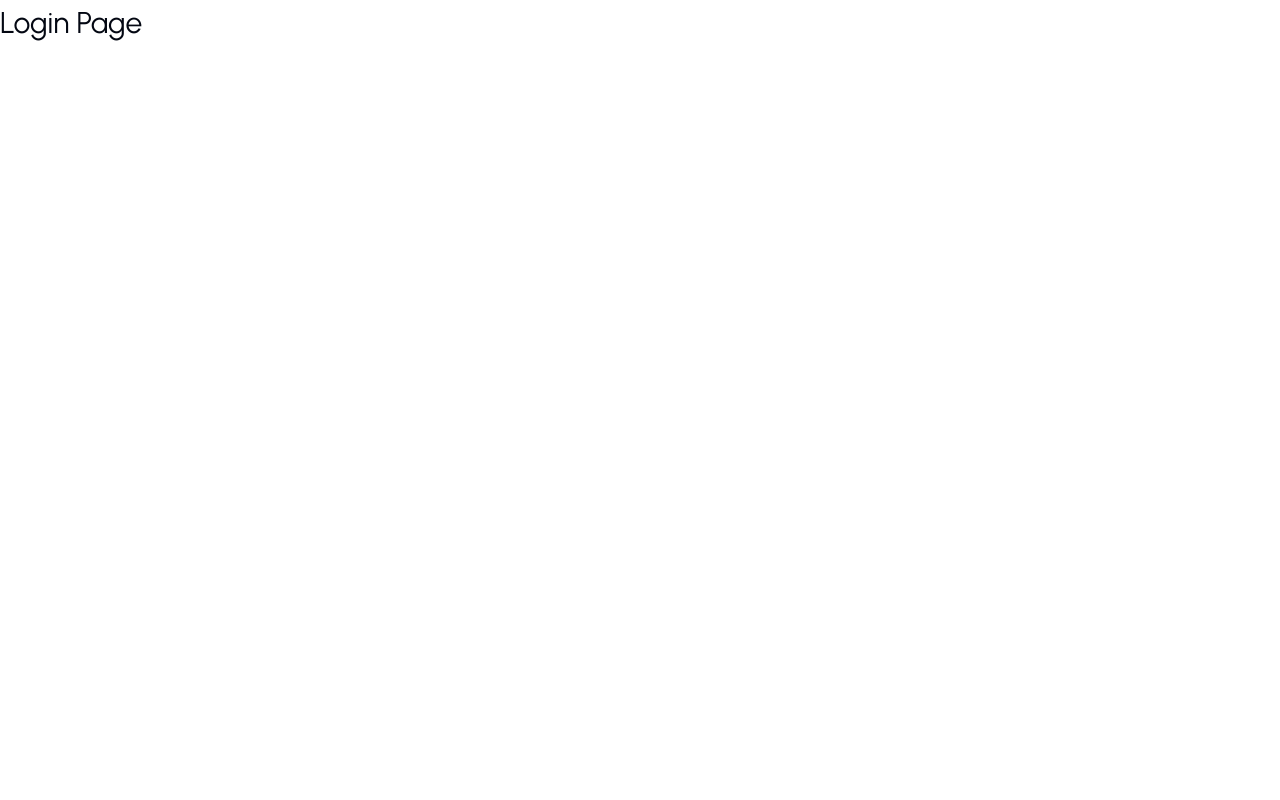
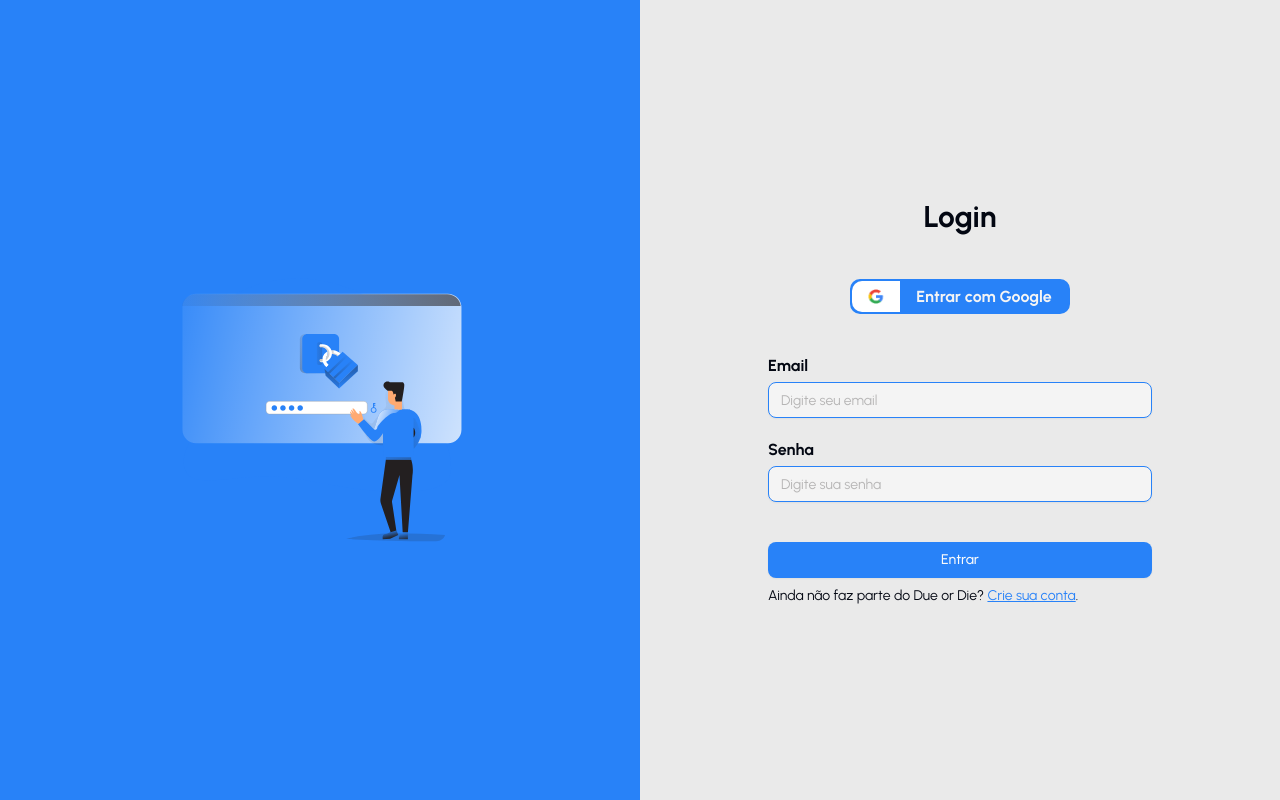
Before and after one commit to Talyslan/due-or-die, a Next.js app in the folder frontend/: page /login in a window 1280 px wide. Built offline with nearby package versions, Linux system fonts and the light colour scheme.

Commit message:
feat (frontend): adicionado estilização da página de login

```diff
--- a/frontend/src/app/(auth)/login/page.tsx
+++ b/frontend/src/app/(auth)/login/page.tsx
@@ -1,3 +1,66 @@
+import Image from 'next/image';
+import { Button, Input, LoginSVG } from '@/components';
+import Link from 'next/link';
+
 export default function Login() {
-    return <h1>Login Page</h1>;
+    return (
+        <main className="flex h-screen w-full">
+            <div className="bg-main-color-200 w-1/2 flex items-center justify-center">
+                <LoginSVG className="transform scale-60" />
+            </div>
+
+            <form className="bg-white-200 w-1/2 flex flex-col items-center justify-center gap-10">
+                <h1 className="font-bold">Login</h1>
+
+                <div className="flex items-center rounded-lg border-2 border-main-color-200 bg-main-color-200 cursor-pointer hover:bg-main-color-200/90 transition-colors">
+                    <div className="bg-white p-2 rounded-l-lg flex items-center justify-center">
+                        <Image
+                            src="/google-logo.png"
+                            alt="Logo do Google"
+                            width={32}
+                            height={32}
+                            className="block"
+                        />
+                    </div>
+
+                    <span className="text-white-100 font-bold px-4">
+                        Entrar com Google
+                    </span>
+                </div>
+
+                <div className="flex w-full max-w-sm flex-col gap-5">
+                    <label htmlFor="email" className="flex flex-col gap-1">
+                        <span className="font-bold">Email</span>
+                        <Input
+                            id="email"
+                            placeholder="Digite seu email"
+                            className="placeholder:text-gray-100"
+                        />
+                    </label>
+                    <label htmlFor="password" className="flex flex-col gap-1">
+                        <span className="font-bold">Senha</span>
+                        <Input
+                            id="password"
+                            placeholder="Digite sua senha"
+                            className="placeholder:text-gray-100"
+                        />
+                    </label>
+                </div>
+
+                <div className="flex flex-col gap-2 w-full max-w-sm">
+                    <Button className="w-full">Entrar</Button>
+                    <span className="text-sm">
+                        Ainda não faz parte do Due or Die?{' '}
+                        <Link
+                            href={'/register'}
+                            className="text-main-color-200 underline"
+                        >
+                            Crie sua conta
+                        </Link>
+                        .
+                    </span>
+                </div>
+            </form>
+        </main>
+    );
 }
--- a/frontend/src/components/assets/svgs/login-svg/index.tsx
+++ b/frontend/src/components/assets/svgs/login-svg/index.tsx
@@ -1,4 +1,6 @@
-export function LoginSVG() {
+import { IProps } from '../types';
+
+export function LoginSVG({ className }: IProps) {
     return (
         <svg
             width="500"
@@ -6,6 +8,7 @@ export function LoginSVG() {
             viewBox="0 0 500 500"
             fill="none"
             xmlns="http://www.w3.org/2000/svg"
+            className={className}
         >
             <path
                 d="M485.76 95.61V299.45C485.79 311.89 475.73 322 463.29 322.04H43.33C30.86 322.04 20.74 311.95 20.74 299.48V95.61C20.76 83.14 30.86 73.03 43.33 73.02H463.18C474.53 73.02 484.11 81.45 485.57 92.7C485.7 93.67 485.76 94.64 485.76 95.61Z"
@@ -43,8 +46,8 @@ export function LoginSVG() {
                 d="M323.12 252.28H165.95C162.741 252.28 160.14 254.881 160.14 258.09V267.65C160.14 270.859 162.741 273.46 165.95 273.46H323.12C326.329 273.46 328.93 270.859 328.93 267.65V258.09C328.93 254.881 326.329 252.28 323.12 252.28Z"
                 fill="white"
                 stroke="#A0A0A0"
-                stroke-width="0.65"
-                stroke-miterlimit="10"
+                strokeWidth="0.65"
+                strokeMiterlimit="10"
             />
             <path
                 d="M340.33 261.89V259.45H342.25V257.88H340.33V256.71H342.25V255.14H338.4V261.89C335.79 262.42 334.11 264.97 334.64 267.58C335.17 270.19 337.72 271.87 340.33 271.34C342.94 270.81 344.62 268.26 344.09 265.65C343.7 263.76 342.22 262.28 340.33 261.89ZM339.37 269.96C337.52 269.96 336.01 268.47 336.01 266.61C336.01 264.75 337.5 263.25 339.36 263.25C341.22 263.25 342.72 264.74 342.72 266.6C342.72 268.45 341.22 269.95 339.37 269.96Z"
@@ -200,8 +203,8 @@ export function LoginSVG() {
                     y2="280.74"
                     gradientUnits="userSpaceOnUse"
                 >
-                    <stop stop-color="white" stop-opacity="0" />
-                    <stop offset="1" stop-color="white" />
+                    <stop stopColor="white" stopOpacity="0" />
+                    <stop offset="1" stopColor="white" />
                 </linearGradient>
                 <linearGradient
                     id="paint1_linear_4_207"
@@ -211,8 +214,8 @@ export function LoginSVG() {
                     y2="72.54"
                     gradientUnits="userSpaceOnUse"
                 >
-                    <stop stop-color="#231F20" stop-opacity="0" />
-                    <stop offset="1" stop-color="#231F20" />
+                    <stop stopColor="#231F20" stopOpacity="0" />
+                    <stop offset="1" stopColor="#231F20" />
                 </linearGradient>
                 <linearGradient
                     id="paint2_linear_4_207"
@@ -222,33 +225,33 @@ export function LoginSVG() {
                     y2="421.64"
                     gradientUnits="userSpaceOnUse"
                 >
-                    <stop stop-opacity="0" />
+                    <stop stopOpacity="0" />
                     <stop
                         offset="0.02"
-                        stop-color="#030304"
-                        stop-opacity="0.04"
+                        stopColor="#030304"
+                        stopOpacity="0.04"
                     />
                     <stop
                         offset="0.18"
-                        stop-color="#181821"
-                        stop-opacity="0.39"
+                        stopColor="#181821"
+                        stopOpacity="0.39"
                     />
                     <stop
                         offset="0.35"
-                        stop-color="#292839"
-                        stop-opacity="0.66"
+                        stopColor="#292839"
+                        stopOpacity="0.66"
                     />
                     <stop
                         offset="0.53"
-                        stop-color="#363449"
-                        stop-opacity="0.85"
+                        stopColor="#363449"
+                        stopOpacity="0.85"
                     />
                     <stop
                         offset="0.73"
-                        stop-color="#3D3B53"
-                        stop-opacity="0.96"
+                        stopColor="#3D3B53"
+                        stopOpacity="0.96"
                     />
-                    <stop offset="0.99" stop-color="#3F3D56" />
+                    <stop offset="0.99" stopColor="#3F3D56" />
                 </linearGradient>
                 <linearGradient
                     id="paint3_linear_4_207"
@@ -258,8 +261,8 @@ export function LoginSVG() {
                     y2="339.42"
                     gradientUnits="userSpaceOnUse"
                 >
-                    <stop stop-color="#231F20" stop-opacity="0" />
-                    <stop offset="1" stop-color="#231F20" />
+                    <stop stopColor="#231F20" stopOpacity="0" />
+                    <stop offset="1" stopColor="#231F20" />
                 </linearGradient>
                 <linearGradient
                     id="paint4_linear_4_207"
@@ -269,8 +272,8 @@ export function LoginSVG() {
                     y2="340.14"
                     gradientUnits="userSpaceOnUse"
                 >
-                    <stop stop-color="#231F20" stop-opacity="0" />
-                    <stop offset="1" stop-color="#231F20" />
+                    <stop stopColor="#231F20" stopOpacity="0" />
+                    <stop offset="1" stopColor="#231F20" />
                 </linearGradient>
                 <linearGradient
                     id="paint5_linear_4_207"
@@ -280,8 +283,8 @@ export function LoginSVG() {
                     y2="271.75"
                     gradientUnits="userSpaceOnUse"
                 >
-                    <stop stop-color="white" stop-opacity="0" />
-                    <stop offset="1" stop-color="white" />
+                    <stop stopColor="white" stopOpacity="0" />
+                    <stop offset="1" stopColor="white" />
                 </linearGradient>
                 <linearGradient
                     id="paint6_linear_4_207"
@@ -291,8 +294,8 @@ export function LoginSVG() {
                     y2="480.49"
                     gradientUnits="userSpaceOnUse"
                 >
-                    <stop stop-color="#231F20" stop-opacity="0" />
-                    <stop offset="1" stop-color="#231F20" />
+                    <stop stopColor="#231F20" stopOpacity="0" />
+                    <stop offset="1" stopColor="#231F20" />
                 </linearGradient>
                 <linearGradient
                     id="paint7_linear_4_207"
@@ -302,8 +305,8 @@ export function LoginSVG() {
                     y2="484.66"
                     gradientUnits="userSpaceOnUse"
                 >
-                    <stop stop-color="#231F20" stop-opacity="0" />
-                    <stop offset="1" stop-color="#231F20" />
+                    <stop stopColor="#231F20" stopOpacity="0" />
+                    <stop offset="1" stopColor="#231F20" />
                 </linearGradient>
                 <linearGradient
                     id="paint8_linear_4_207"
@@ -313,8 +316,8 @@ export function LoginSVG() {
                     y2="226.74"
                     gradientUnits="userSpaceOnUse"
                 >
-                    <stop stop-color="#231F20" stop-opacity="0" />
-                    <stop offset="1" stop-color="#231F20" />
+                    <stop stopColor="#231F20" stopOpacity="0" />
+                    <stop offset="1" stopColor="#231F20" />
                 </linearGradient>
                 <linearGradient
                     id="paint9_linear_4_207"
@@ -324,8 +327,8 @@ export function LoginSVG() {
                     y2="326.57"
                     gradientUnits="userSpaceOnUse"
                 >
-                    <stop stop-color="#231F20" stop-opacity="0" />
-                    <stop offset="1" stop-color="#231F20" />
+                    <stop stopColor="#231F20" stopOpacity="0" />
+                    <stop offset="1" stopColor="#231F20" />
                 </linearGradient>
                 <linearGradient
                     id="paint10_linear_4_207"
@@ -335,8 +338,8 @@ export function LoginSVG() {
                     y2="172.82"
                     gradientUnits="userSpaceOnUse"
                 >
-                    <stop stop-color="#231F20" stop-opacity="0" />
-                    <stop offset="1" stop-color="#231F20" />
+                    <stop stopColor="#231F20" stopOpacity="0" />
+                    <stop offset="1" stopColor="#231F20" />
                 </linearGradient>
                 <linearGradient
                     id="paint11_linear_4_207"
@@ -346,8 +349,8 @@ export function LoginSVG() {
                     y2="324.52"
                     gradientUnits="userSpaceOnUse"
                 >
-                    <stop stop-color="#231F20" stop-opacity="0" />
-                    <stop offset="1" stop-color="#231F20" />
+                    <stop stopColor="#231F20" stopOpacity="0" />
+                    <stop offset="1" stopColor="#231F20" />
                 </linearGradient>
                 <linearGradient
                     id="paint12_linear_4_207"
@@ -357,8 +360,8 @@ export function LoginSVG() {
                     y2="164.25"
                     gradientUnits="userSpaceOnUse"
                 >
-                    <stop stop-color="#231F20" stop-opacity="0" />
-                    <stop offset="1" stop-color="#231F20" />
+                    <stop stopColor="#231F20" stopOpacity="0" />
+                    <stop offset="1" stopColor="#231F20" />
                 </linearGradient>
                 <linearGradient
                     id="paint13_linear_4_207"
@@ -368,8 +371,8 @@ export function LoginSVG() {
                     y2="158.92"
                     gradientUnits="userSpaceOnUse"
                 >
-                    <stop stop-color="#231F20" stop-opacity="0" />
-                    <stop offset="1" stop-color="#231F20" />
+                    <stop stopColor="#231F20" stopOpacity="0" />
+                    <stop offset="1" stopColor="#231F20" />
                 </linearGradient>
                 <linearGradient
                     id="paint14_linear_4_207"
@@ -379,8 +382,8 @@ export function LoginSVG() {
                     y2="305.3"
                     gradientUnits="userSpaceOnUse"
                 >
-                    <stop stop-color="#231F20" stop-opacity="0" />
-                    <stop offset="1" stop-color="#231F20" />
+                    <stop stopColor="#231F20" stopOpacity="0" />
+                    <stop offset="1" stopColor="#231F20" />
                 </linearGradient>
                 <linearGradient
                     id="paint15_linear_4_207"
@@ -390,8 +393,8 @@ export function LoginSVG() {
                     y2="312.46"
                     gradientUnits="userSpaceOnUse"
                 >
-                    <stop stop-color="#231F20" stop-opacity="0" />
-                    <stop offset="1" stop-color="#231F20" />
+                    <stop stopColor="#231F20" stopOpacity="0" />
+                    <stop offset="1" stopColor="#231F20" />
                 </linearGradient>
             </defs>
         </svg>
--- a/frontend/src/components/ui/button.tsx
+++ b/frontend/src/components/ui/button.tsx
@@ -51,7 +51,7 @@ function Button({
             data-slot="button"
             className={cn(
                 buttonVariants({ variant, size, className }) +
-                    'rounded-[20px] cursor-pointer',
+                    'rounded-lg cursor-pointer',
             )}
             {...props}
         />
--- a/frontend/src/components/ui/index.ts
+++ b/frontend/src/components/ui/index.ts
@@ -1 +1,2 @@
 export * from './button';
+export * from './input';
--- /dev/null
+++ b/frontend/src/components/ui/input.tsx
@@ -0,0 +1,21 @@
+import * as React from 'react';
+
+import { cn } from '@/lib/utils';
+
+function Input({ className, type, ...props }: React.ComponentProps<'input'>) {
+    return (
+        <input
+            type={type}
+            data-slot="input"
+            className={cn(
+                'file:text-foreground placeholder:text-muted-foreground selection:bg-primary selection:text-primary-foreground dark:bg-input/30 border-input flex h-9 w-full min-w-0 rounded-md border-[1px] bg-white-100 px-3 py-1 text-base shadow-xs transition-[color,box-shadow] outline-none file:inline-flex file:h-7 file:border-0 file:bg-transparent file:text-sm file:font-medium disabled:pointer-events-none disabled:cursor-not-allowed disabled:opacity-50 md:text-sm',
+                'focus-visible:border-ring focus-visible:ring-ring/50 focus-visible:ring-[3px]',
+                'aria-invalid:ring-destructive/20 dark:aria-invalid:ring-destructive/40 aria-invalid:border-destructive border-',
+                className,
+            )}
+            {...props}
+        />
+    );
+}
+
+export { Input };
```
